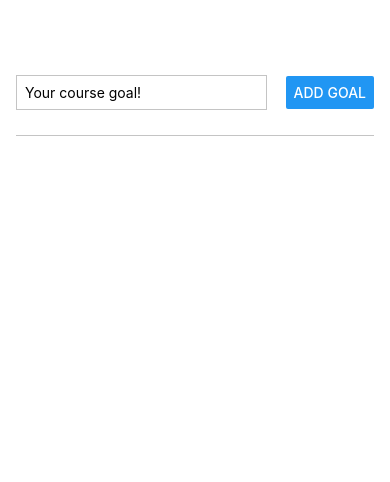
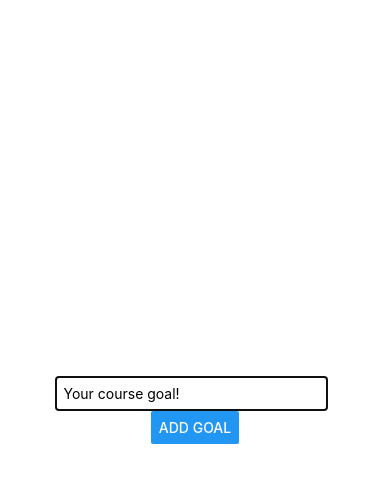
Before and after one commit to 1sh1vam/ReactNativePractice, a React Native app: screen / in a window 390 px wide. Shown: the top 482 px of the page. Built offline with nearby package versions, Linux system fonts and the light colour scheme.

Commit message:
adding modal for input

```diff
--- a/components/GoalInput.jsx
+++ b/components/GoalInput.jsx
@@ -1,5 +1,5 @@
 import React, { useState } from 'react';
-import { Button, StyleSheet, TextInput, View } from 'react-native';
+import { Button, Modal, StyleSheet, TextInput, View } from 'react-native';
 
 const GoalInput = ({ addGoal }) => {
   const [text, setText] = useState('');
@@ -13,6 +13,7 @@ const GoalInput = ({ addGoal }) => {
     setText('');
   }
   return (
+    <Modal>
         <View style={styles.inputContainer}>
         <TextInput
             onChangeText={handleGoalInp}
@@ -22,14 +23,14 @@ const GoalInput = ({ addGoal }) => {
         />
         <Button onPress={handleAddGoal} title="Add Goal" />
         </View>
+    </Modal>
   );
 };
 
 const styles = StyleSheet.create({
   inputContainer: {
-    flexDirection: 'row',
     flex: 1,
-    justifyContent: 'space-between',
+    justifyContent: 'center',
     alignItems: 'center',
     borderBottomColor: '#c4c4c4',
     borderBottomWidth: 1,
```
Lines whose indentation alone changed are shown as unchanged.
